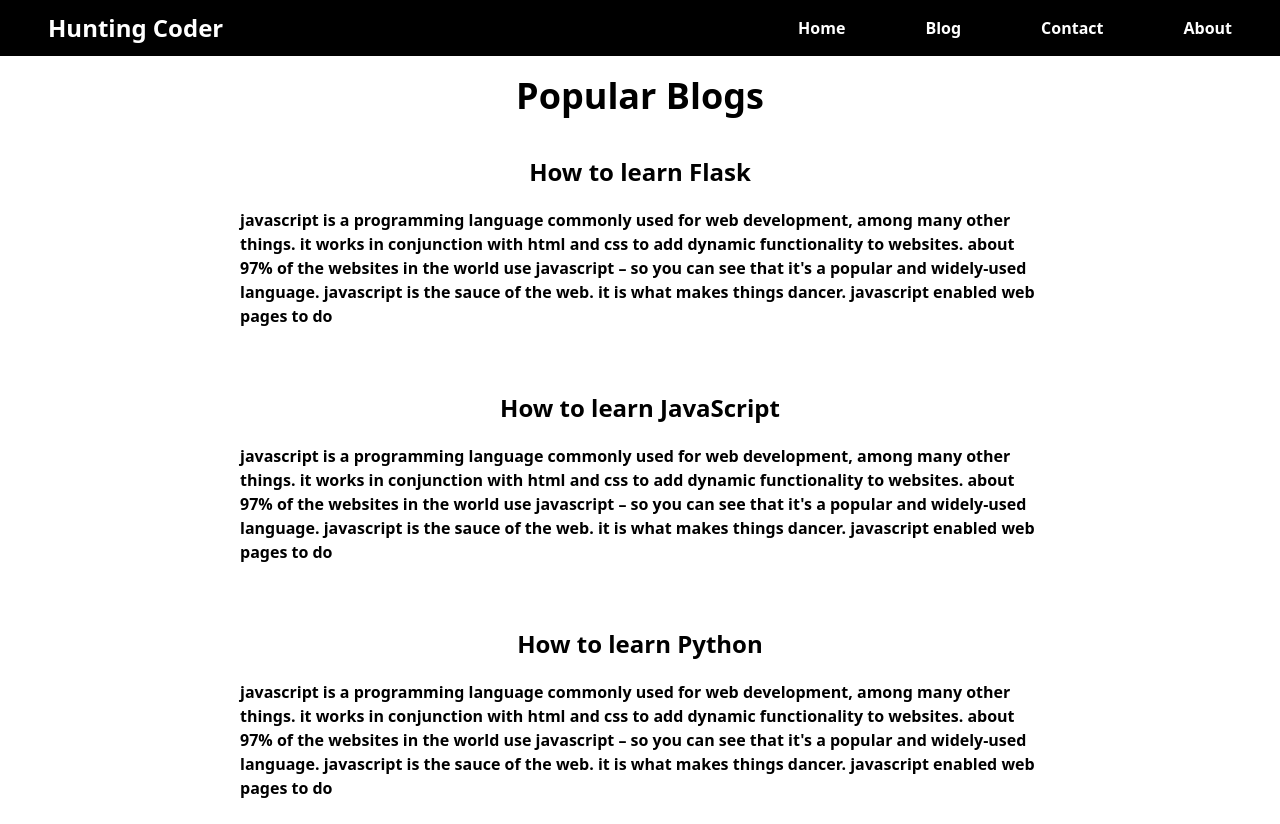
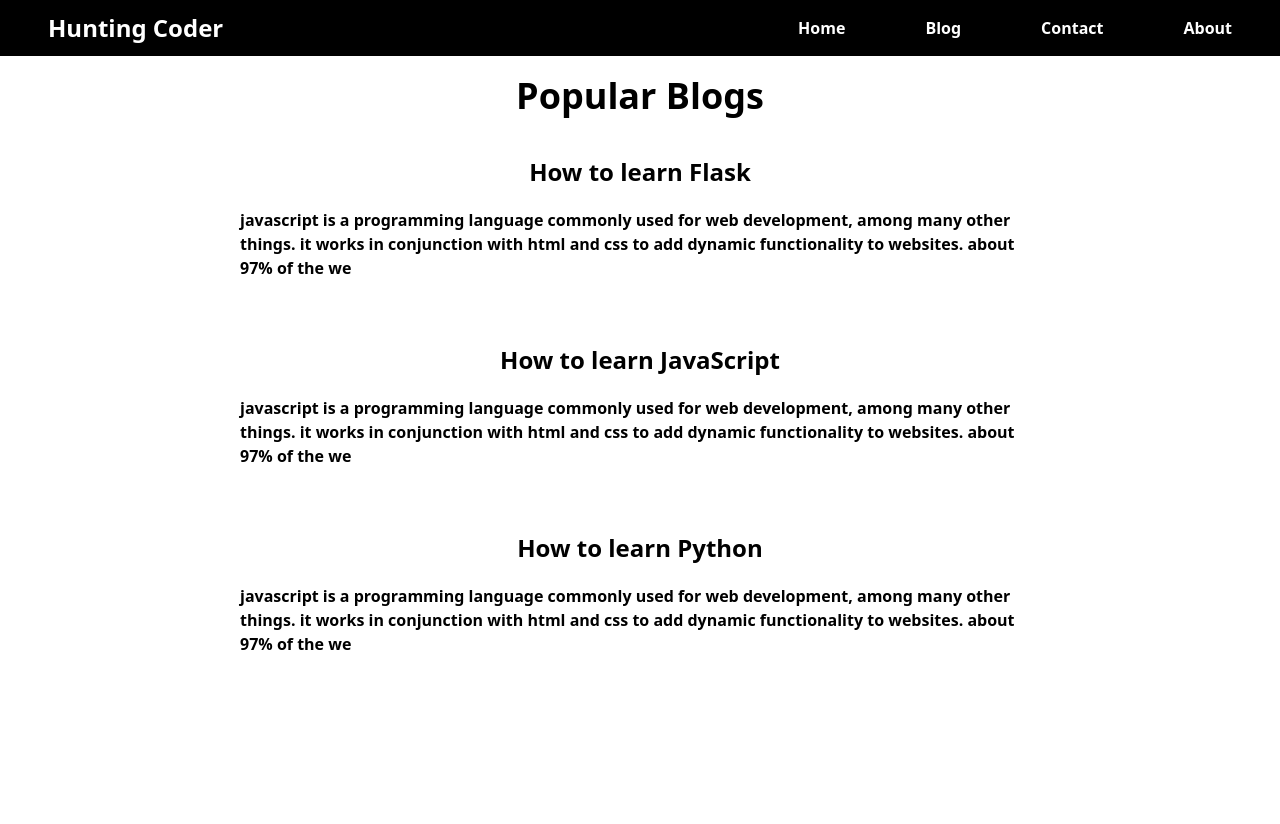
Before and after one commit to SajidCurious/learn-next, a Next.js app: page /blog in a window 1280 px wide. After the commit the page ends 800 px from the top, so only its background shows below. Built offline with nearby package versions, Linux system fonts and the light colour scheme.

Commit message:
completed styling the blog page data fetched from the AIpi folder directory

```diff
--- a/src/pages/blog.js
+++ b/src/pages/blog.js
@@ -25,7 +25,7 @@ const blog = () => {
               <Link href={`/blogpost/${blogitem.slug}`}>
                 <h1 className="text-2xl text-center mb-5">{blogitem.title}</h1>
               </Link>
-              <p className="w-[800px]">{blogitem.content.substr(0, 400)}</p>
+              <p className="w-[800px]">{blogitem.content.substr(0, 200)}</p>
             </div>
           </div>
         );
```
